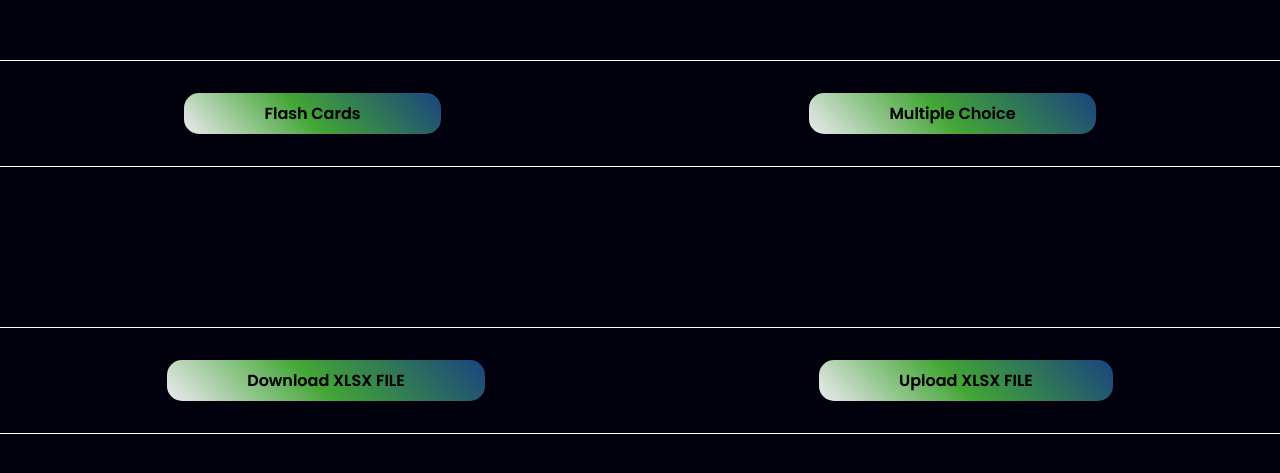
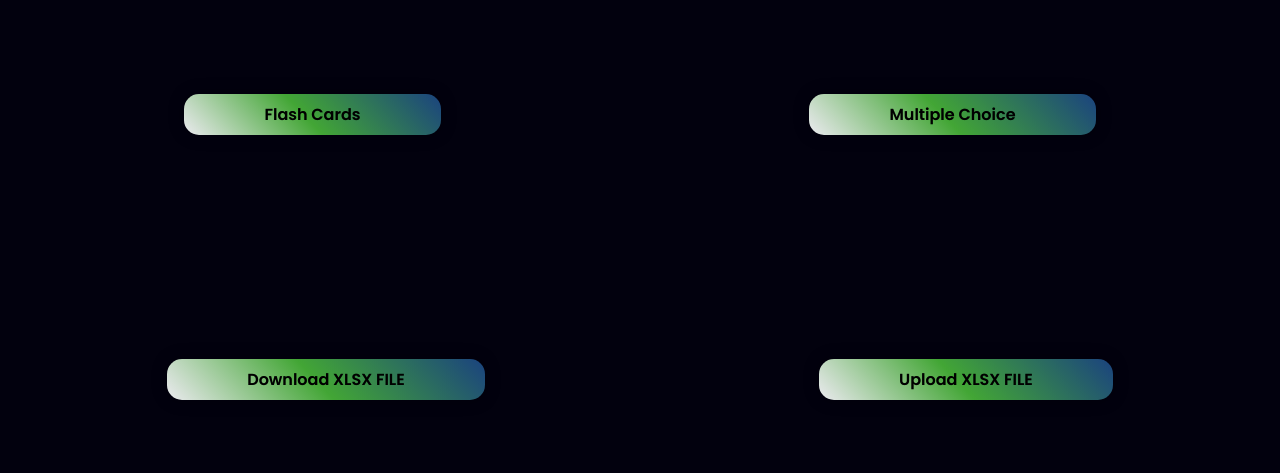
Before and after one commit to Chancelemagne22/Quizzie, a plain HTML site: page quizoption.html in a window 1280 px wide. Shown: the part 233-706 px from the top of the page. Drawn offline with Linux system fonts and the light colour scheme.

Commit message:
Remove Border

```diff
--- a/design.css
+++ b/design.css
@@ -16,7 +16,6 @@ body{
     align-items: center;
 }
 .options{
-    border: 1px blue solid;
     display: flex;
     flex-direction: column;
 }
--- a/designtwo.css
+++ b/designtwo.css
@@ -23,13 +23,11 @@ body{
     display: flex;
     width: 100%;
     justify-content: space-around;
-    border: yellow 1px solid;
     transform: translateY(10em);
 
 }
 
 .block{
-    border: white 1px solid;
 
 }
 button{
```
